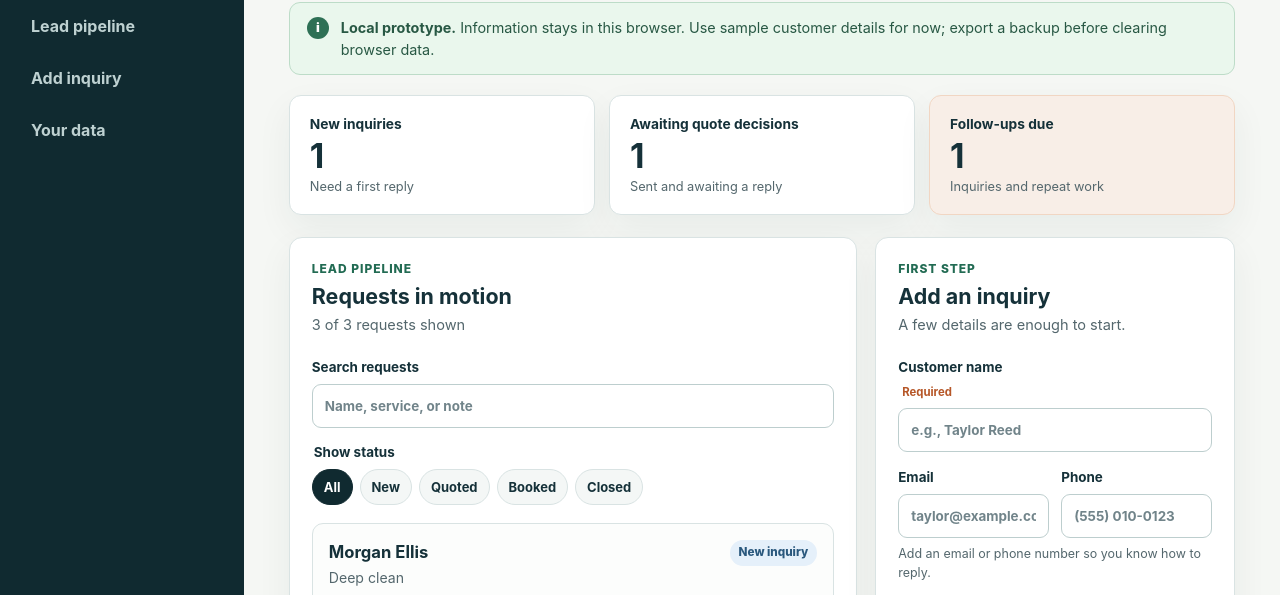
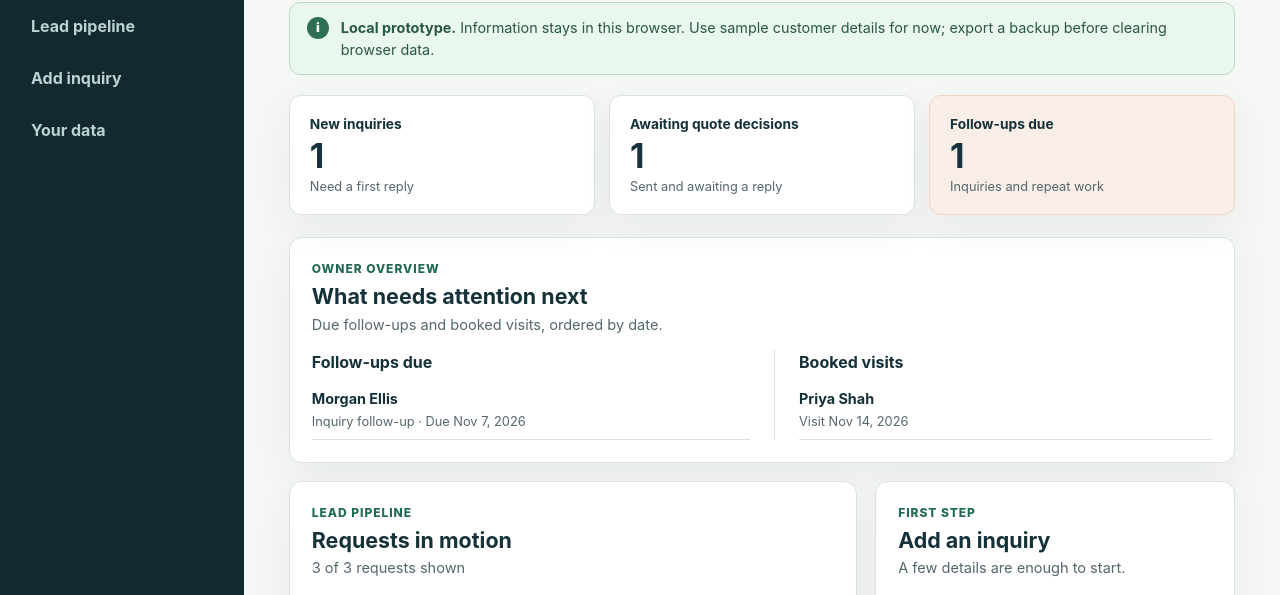
Before and after one commit to nocoderdecoder/everyday-tools, a plain HTML site: page app/index.html in a window 1280 px wide. Shown: the part 155-750 px from the top of the page. Drawn offline with Linux system fonts and the light colour scheme.

Commit message:
Show due follow-ups and booked visits in owner overview

```diff
--- a/app/index.html
+++ b/app/index.html
@@ -65,12 +65,34 @@
           </article>
         </section>
 
+        <section class="panel overview-panel" aria-labelledby="nextUpTitle">
+          <div class="section-heading">
+            <div>
+              <p class="eyebrow">Owner overview</p>
+              <h2 id="nextUpTitle">What needs attention next</h2>
+              <p class="section-subtitle">Due follow-ups and booked visits, ordered by date.</p>
+            </div>
+          </div>
+          <div class="overview-grid">
+            <div class="overview-column">
+              <h3>Follow-ups due</h3>
+              <ul id="dueList" class="overview-list"></ul>
+              <button id="viewDueButton" class="overview-link" type="button" hidden>View all due follow-ups</button>
+            </div>
+            <div class="overview-column">
+              <h3>Booked visits</h3>
+              <ul id="visitList" class="overview-list"></ul>
+              <button id="viewBookedButton" class="overview-link" type="button" hidden>View all booked visits</button>
+            </div>
+          </div>
+        </section>
+
         <div class="workspace-grid">
           <section id="pipeline" class="panel pipeline-panel" aria-labelledby="pipelineTitle">
             <div class="section-heading">
               <div>
                 <p class="eyebrow">Lead pipeline</p>
-                <h2 id="pipelineTitle">Requests in motion</h2>
+                <h2 id="pipelineTitle" tabindex="-1">Requests in motion</h2>
                 <p id="pipelineCount" class="section-subtitle" aria-live="polite">Loading requests…</p>
               </div>
             </div>
@@ -80,9 +102,10 @@
                 <input id="leadSearch" type="search" placeholder="Name, service, or note" autocomplete="off">
               </label>
               <fieldset class="status-filters">
-                <legend>Show status</legend>
+                <legend>Show requests</legend>
                 <div class="filter-row">
                   <button type="button" class="filter is-active" data-status="all" aria-pressed="true">All</button>
+                  <button type="button" class="filter" data-status="due" aria-pressed="false">Due</button>
                   <button type="button" class="filter" data-status="new" aria-pressed="false">New</button>
                   <button type="button" class="filter" data-status="quoted" aria-pressed="false">Quoted</button>
                   <button type="button" class="filter" data-status="booked" aria-pressed="false">Booked</button>
--- a/app/script.js
+++ b/app/script.js
@@ -32,6 +32,12 @@ const refs = {
   newCount: document.querySelector("#newCount"),
   quotedCount: document.querySelector("#quotedCount"),
   dueCount: document.querySelector("#dueCount"),
+  dueList: document.querySelector("#dueList"),
+  visitList: document.querySelector("#visitList"),
+  viewDueButton: document.querySelector("#viewDueButton"),
+  viewBookedButton: document.querySelector("#viewBookedButton"),
+  overviewPanel: document.querySelector(".overview-panel"),
+  pipelineTitle: document.querySelector("#pipelineTitle"),
   exportButton: document.querySelector("#exportButton"),
   importFile: document.querySelector("#importFile"),
   importButton: document.querySelector("#importButton"),
@@ -295,16 +301,53 @@ function buildLeadCard(lead) {
   return card;
 }
 
+function followUpDueDate(lead, today) {
+  if (lead.status !== "closed" && lead.followUpDate && lead.followUpDate <= today) return lead.followUpDate;
+  if (lead.job?.repeatDate && lead.job.repeatDate <= today) return lead.job.repeatDate;
+  return "";
+}
+
+function overviewItem(lead, detail) {
+  const item = document.createElement("li");
+  const button = makeElement("button", "overview-item");
+  button.type = "button";
+  button.dataset.jumpLead = lead.id;
+  button.append(makeElement("strong", "", lead.customerName), makeElement("span", "", detail));
+  item.append(button);
+  return item;
+}
+
+function renderOverview(due, today) {
+  const sortedDue = [...due].sort((a, b) =>
+    followUpDueDate(a, today).localeCompare(followUpDueDate(b, today)) || a.customerName.localeCompare(b.customerName));
+  const visits = leads.filter((lead) => lead.job?.status === "scheduled")
+    .sort((a, b) => a.job.scheduledDate.localeCompare(b.job.scheduledDate) || a.customerName.localeCompare(b.customerName));
+  refs.dueList.replaceChildren(...sortedDue.slice(0, 3).map((lead) => {
+    const date = followUpDueDate(lead, today);
+    const kind = lead.job?.repeatDate === date ? "Repeat follow-up" : "Inquiry follow-up";
+    return overviewItem(lead, `${kind} · ${date < today ? "Overdue since" : "Due"} ${readableDate(date)}`);
+  }));
+  refs.visitList.replaceChildren(...visits.slice(0, 3).map((lead) => {
+    const date = lead.job.scheduledDate;
+    return overviewItem(lead, `${date < today ? "Visit overdue since" : date === today ? "Visit today" : "Visit"} ${readableDate(date)}`);
+  }));
+  if (!sortedDue.length) refs.dueList.append(makeElement("li", "overview-empty", "No follow-ups due right now."));
+  if (!visits.length) refs.visitList.append(makeElement("li", "overview-empty", "No visits booked yet."));
+  refs.viewDueButton.hidden = sortedDue.length <= 3;
+  refs.viewBookedButton.hidden = visits.length <= 3;
+}
+
 function render() {
+  const today = localIsoDate();
+  const due = leads.filter((lead) => followUpDueDate(lead, today));
   refs.newCount.textContent = String(leads.filter((lead) => lead.status === "new").length);
   refs.quotedCount.textContent = String(leads.filter((lead) => lead.quote?.status === "sent").length);
-  refs.dueCount.textContent = String(leads.filter((lead) =>
-    (lead.followUpDate && lead.followUpDate <= localIsoDate() && lead.status !== "closed") ||
-    (lead.job?.repeatDate && lead.job.repeatDate <= localIsoDate())).length);
+  refs.dueCount.textContent = String(due.length);
+  renderOverview(due, today);
 
   const query = refs.leadSearch.value.trim().toLocaleLowerCase();
   const visible = leads.filter((lead) => {
-    const statusMatch = activeStatus === "all" || lead.status === activeStatus;
+    const statusMatch = activeStatus === "all" || (activeStatus === "due" ? Boolean(followUpDueDate(lead, today)) : lead.status === activeStatus);
     const searchable = `${lead.customerName} ${lead.serviceType} ${lead.leadNotes} ${lead.customerEmail} ${lead.customerPhone} ${lead.quote?.scope || ""}`.toLocaleLowerCase();
     return statusMatch && searchable.includes(query);
   }).sort((a, b) => b.createdAt.localeCompare(a.createdAt));
@@ -315,6 +358,25 @@ function render() {
   refs.emptyMessage.textContent = leads.length === 0
     ? "Add your first inquiry to start the pipeline."
     : "Try a different search or status filter.";
+}
+
+function showPipeline(status) {
+  refs.leadSearch.value = "";
+  activeStatus = status;
+  updateFilters();
+  render();
+  refs.pipelineTitle.scrollIntoView({ block: "start", behavior: matchMedia("(prefers-reduced-motion: reduce)").matches ? "auto" : "smooth" });
+  refs.pipelineTitle.focus({ preventScroll: true });
+}
+
+function jumpToLead(id) {
+  refs.leadSearch.value = "";
+  activeStatus = "all";
+  updateFilters();
+  render();
+  const card = [...refs.leadList.children].find((item) => item.dataset.leadId === id);
+  card?.scrollIntoView({ block: "center", behavior: matchMedia("(prefers-reduced-motion: reduce)").matches ? "auto" : "smooth" });
+  card?.focus({ preventScroll: true });
 }
 
 function showFormError(message, control) {
@@ -693,6 +755,12 @@ function init() {
     announce("Edit canceled.");
   });
   refs.leadSearch.addEventListener("input", render);
+  refs.overviewPanel.addEventListener("click", (event) => {
+    const button = event.target.closest("button[data-jump-lead]");
+    if (button) jumpToLead(button.dataset.jumpLead);
+  });
+  refs.viewDueButton.addEventListener("click", () => showPipeline("due"));
+  refs.viewBookedButton.addEventListener("click", () => showPipeline("booked"));
   refs.leadList.addEventListener("click", handleLeadAction);
   refs.quoteForm.addEventListener("submit", handleQuoteSubmit);
   refs.quoteForm.addEventListener("input", () => { refs.quoteError.hidden = true; });
--- a/app/styles.css
+++ b/app/styles.css
@@ -26,7 +26,7 @@ button, input, select, textarea { font: inherit; }
 button { cursor: pointer; }
 button:disabled { cursor: not-allowed; opacity: .55; }
 a { color: inherit; }
-button:focus-visible, a:focus-visible, input:focus-visible, select:focus-visible, textarea:focus-visible {
+button:focus-visible, a:focus-visible, input:focus-visible, select:focus-visible, textarea:focus-visible, h2:focus-visible {
   outline: 3px solid #58a4a8;
   outline-offset: 3px;
 }
@@ -118,6 +118,21 @@ h3 { font-size: 1rem; }
 .metric span { font-size: .86rem; font-weight: 750; }
 .metric strong { font-size: 2.1rem; line-height: 1.2; }
 .metric small { color: var(--muted); font-size: .8rem; }
+.overview-panel { margin-bottom: 18px; }
+.overview-panel .section-heading { margin-bottom: 13px; }
+.overview-grid { display: grid; grid-template-columns: repeat(2, minmax(0, 1fr)); gap: 24px; }
+.overview-column { min-width: 0; }
+.overview-column + .overview-column { padding-left: 24px; border-left: 1px solid var(--line); }
+.overview-column h3 { margin-bottom: 6px; }
+.overview-list { display: grid; gap: 0; margin: 0; padding: 0; list-style: none; }
+.overview-list li { min-width: 0; border-bottom: 1px solid var(--line); }
+.overview-item { display: grid; gap: 2px; width: 100%; min-width: 0; min-height: 50px; padding: 8px 0; border: 0; background: transparent; color: var(--ink); text-align: left; }
+.overview-item:hover strong { text-decoration: underline; }
+.overview-item strong, .overview-item span { overflow-wrap: anywhere; }
+.overview-item strong { font-size: .9rem; }
+.overview-item span { color: var(--muted); font-size: .8rem; }
+.overview-empty { padding: 10px 0; color: var(--muted); font-size: .85rem; }
+.overview-link { min-height: 44px; margin-top: 4px; padding: 7px 0; border: 0; background: transparent; color: var(--green); font-size: .84rem; font-weight: 750; text-align: left; text-decoration: underline; text-underline-offset: 3px; }
 .workspace-grid { display: grid; grid-template-columns: minmax(0, 1.5fr) minmax(300px, .95fr); align-items: start; gap: 18px; }
 .panel, .data-panel { min-width: 0; padding: 22px; border: 1px solid var(--line); border-radius: 13px; background: var(--surface); box-shadow: var(--shadow); scroll-margin-top: 20px; }
 .section-heading { display: flex; align-items: start; justify-content: space-between; gap: 15px; margin-bottom: 20px; }
@@ -194,6 +209,8 @@ input::placeholder, textarea::placeholder { color: #71848a; }
   .metrics { grid-template-columns: repeat(2, minmax(0, 1fr)); gap: 10px; }
   .metric { padding: 14px 15px; }
   .metric-accent { grid-column: 1 / -1; }
+  .overview-grid { grid-template-columns: 1fr; gap: 16px; }
+  .overview-column + .overview-column { padding: 16px 0 0; border: 0; border-top: 1px solid var(--line); }
   .panel, .data-panel { padding: 16px; }
   .form-grid { grid-template-columns: 1fr; }
   .form-grid .full { grid-column: auto; }
```
